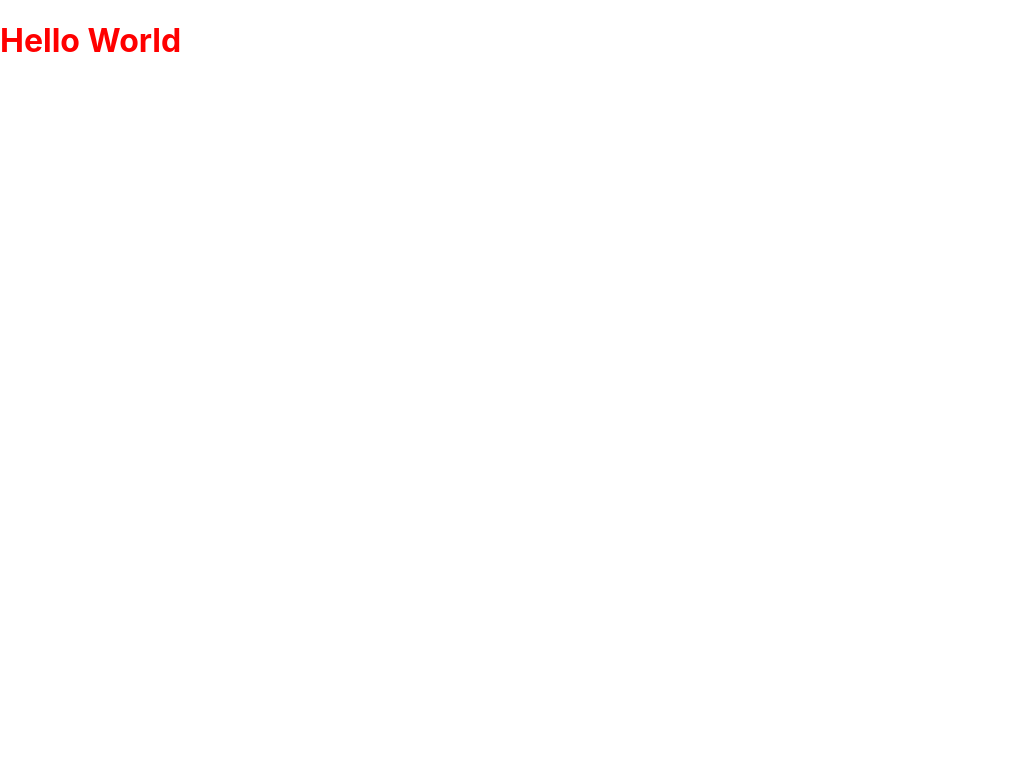
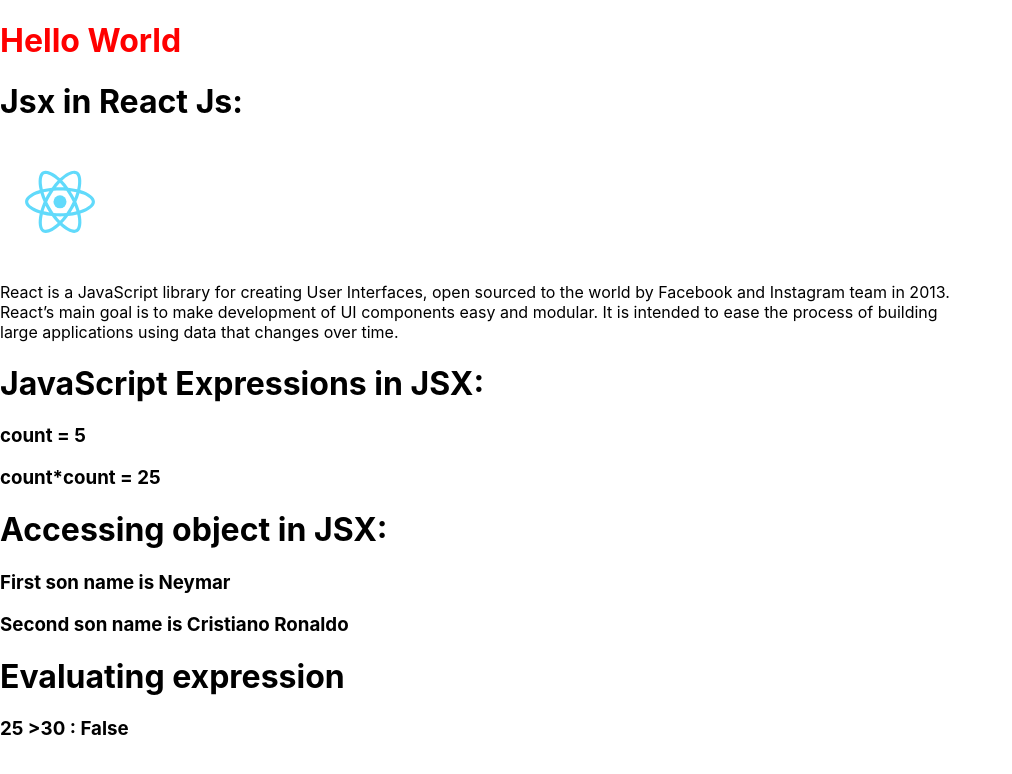
Before and after one commit to webdevsaravanan/React_Learnings, a React (Create React App) app in the folder my-app/: page / in a window 1280 px wide. Shown: the top 774 px of the page, without its empty margins (0-1012 px from the left). Built offline with nearby package versions, Linux system fonts and the light colour scheme.

Commit message:
Jsx concepts & Javascript expresisions

```diff
--- a/my-app/public/index.html
+++ b/my-app/public/index.html
@@ -29,6 +29,8 @@
   <body>
     <noscript>You need to enable JavaScript to run this app.</noscript>
     <div id="root"></div>
+    <diV id="jsxConcept"></diV>
+    <diV id="javascriptExpression"></diV>
     <!--
       This HTML file is a template.
       If you open it directly in the browser, you will see an empty page.
--- /dev/null
+++ b/my-app/src/JavascriptExpression.js
@@ -0,0 +1,25 @@
+import React from 'react'
+function JavascriptExpression() {
+    let count = 5;
+    let firtSonName = {
+        firstName: "Neymar"
+      };
+      let secondSonName = {
+        firstName: "Cristiano",
+        lastName: "Ronaldo",
+      };
+      var x=25, y=30;
+    return (
+      <>
+        <h1>{"JavaScript Expressions in JSX:"}</h1>
+        <h3>{"count = "}{count}</h3>
+        <h3>{"count*count = "}{count * count}</h3>
+        <h1>{"Accessing object in JSX:"}</h1>
+        <h3>{"First son name is "}{firtSonName.firstName}</h3>
+        <h3>{"Second son name is "}{secondSonName.firstName} {secondSonName.lastName}</h3>
+        <h1>{"Evaluating expression"}</h1>
+        <h3> {x} {">"}{y} {":"} {x>y ? 'True' : 'False'}</h3>
+      </>
+    );
+  }
+  export default JavascriptExpression;
--- /dev/null
+++ b/my-app/src/JsxConcept.js
@@ -0,0 +1,21 @@
+import React from 'react';
+import logo from './logo.svg';
+function JsxConcept () {
+    return (
+        <>
+        <h1>Jsx in React Js:</h1>
+        <img src={logo} width="120" height="120" alt='logo'/>
+        <p>
+
+          React is a JavaScript library for creating User Interfaces, open sourced
+          to the world by Facebook and Instagram team in 2013.
+          <br />
+          React’s main goal is to make development of UI components easy and
+          modular. It is intended to ease the process of building
+          <br /> large applications using data that changes over time.
+        </p>
+      </>
+
+    )
+}
+export default JsxConcept;
--- a/my-app/src/index.js
+++ b/my-app/src/index.js
@@ -4,7 +4,8 @@
 import App from './App';
 import FunctionalRender from './FunctionalRender';
 import reportWebVitals from './reportWebVitals';
-
+import JsxConcept from './JsxConcept';
+import JavascriptExpression from './JavascriptExpression';
 // const root = ReactDOM.createRoot(document.getElementById('root'));
 // root.render(
 //   <React.StrictMode>
@@ -15,9 +16,20 @@
 // If you want to start measuring performance in your app, pass a function
 // to log results (for example: reportWebVitals(console.log))
 // or send to an analytics endpoint. Learn more: https://bit.ly/CRA-vitals
+
 const root = ReactDOM.createRoot(document.getElementById('root'));
 root.render(
   <FunctionalRender/>
 );
 
+const jsxConcept = ReactDOM.createRoot(document.getElementById('jsxConcept'));
+jsxConcept.render(
+  <JsxConcept/>
+);
+
+const javascriptExpression = ReactDOM.createRoot(document.getElementById('javascriptExpression'));
+javascriptExpression.render(
+  <JavascriptExpression/>
+);
+
 reportWebVitals();
```
